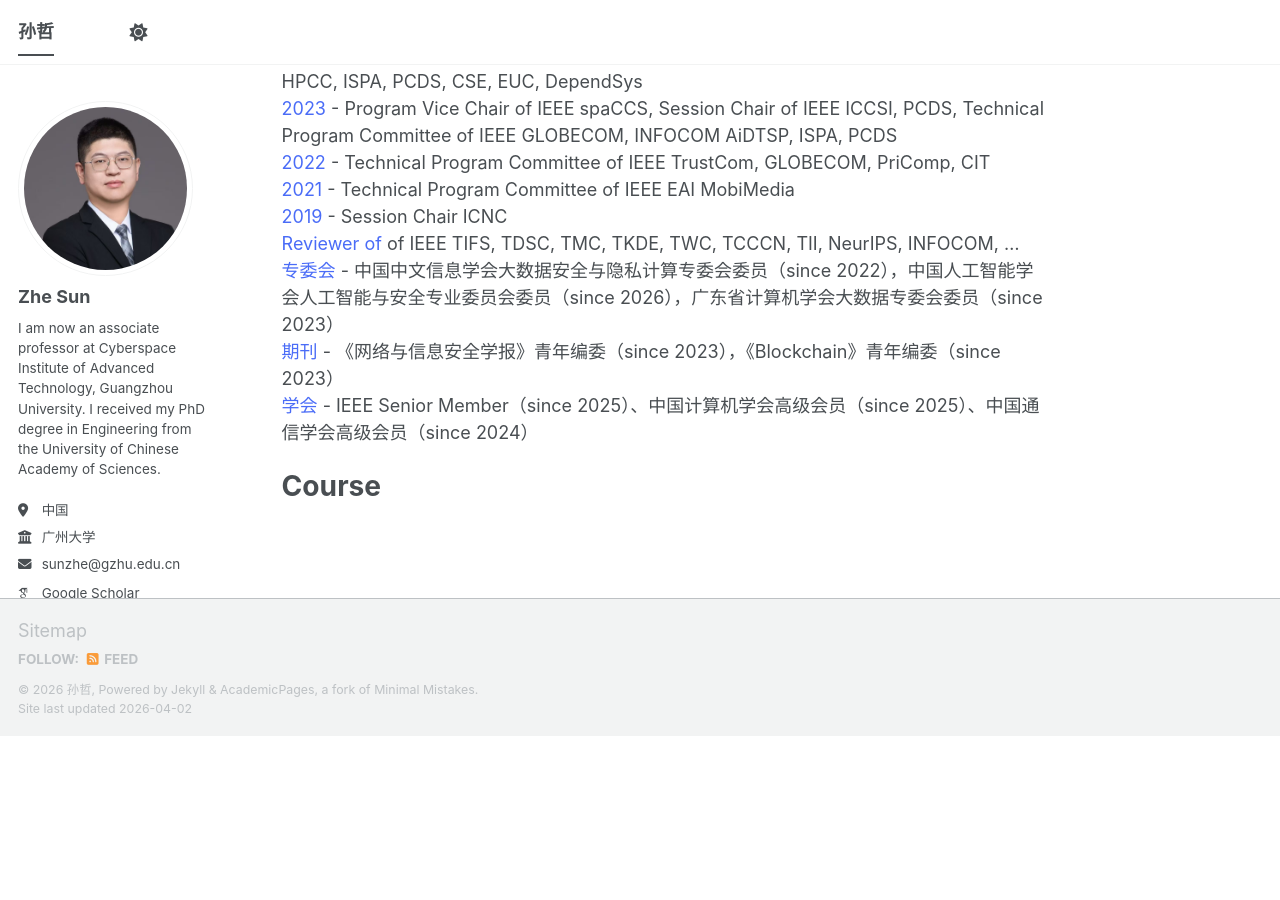
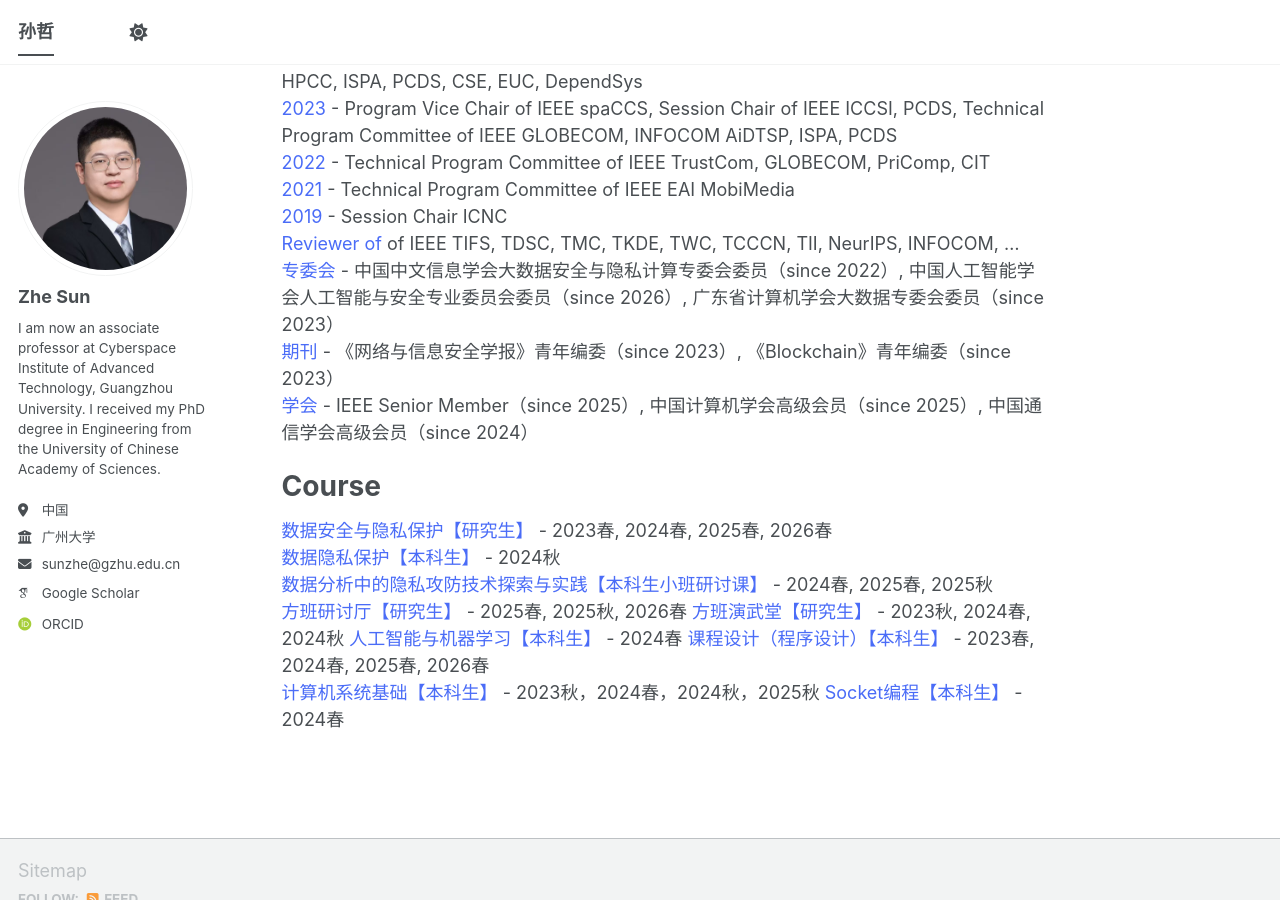
Before and after one commit to ZheSun208/ZheSun208.github.io, a Jekyll site: the page built from _pages/about.md, in a window 1280 px wide and 900 px high, scrolled down 2317 px. Built offline with Jekyll 4.4.1, drawn with Linux system fonts in a browser that asks for light colours; some web fonts are replaced; a script bundle is joined from its source files by our own code; library files that are not in the unit come from our copies; before the commit the page ends 3054 px from its top, so only the background shows below that.

Commit message:
Update about.md

```diff
--- a/_pages/about.md
+++ b/_pages/about.md
@@ -74,9 +74,18 @@ Activity
 <span style="color:#4a6cf7;">2021</span> - Technical Program Committee of IEEE EAI MobiMedia
 <span style="color:#4a6cf7;">2019</span> - Session Chair ICNC
 <span style="color:#4a6cf7;">Reviewer of</span> of IEEE TIFS, TDSC, TMC, TKDE, TWC, TCCCN, TII, NeurIPS, INFOCOM, ...
-<span style="color:#4a6cf7;">专委会</span> - 中国中文信息学会大数据安全与隐私计算专委会委员（since 2022），中国人工智能学会人工智能与安全专业委员会委员（since 2026），广东省计算机学会大数据专委会委员（since 2023）
-<span style="color:#4a6cf7;">期刊</span> - 《网络与信息安全学报》青年编委（since 2023），《Blockchain》青年编委（since 2023）
-<span style="color:#4a6cf7;">学会</span> - IEEE Senior Member（since 2025）、中国计算机学会高级会员（since 2025）、中国通信学会高级会员（since 2024）
+<span style="color:#4a6cf7;">专委会</span> - 中国中文信息学会大数据安全与隐私计算专委会委员（since 2022）, 中国人工智能学会人工智能与安全专业委员会委员（since 2026）, 广东省计算机学会大数据专委会委员（since 2023）
+<span style="color:#4a6cf7;">期刊</span> - 《网络与信息安全学报》青年编委（since 2023）, 《Blockchain》青年编委（since 2023）
+<span style="color:#4a6cf7;">学会</span> - IEEE Senior Member（since 2025）, 中国计算机学会高级会员（since 2025）, 中国通信学会高级会员（since 2024）
 
 Course
 ======
+<span style="color:#4a6cf7;">数据安全与隐私保护【研究生】</span> - 2023春, 2024春, 2025春, 2026春
+<span style="color:#4a6cf7;">数据隐私保护【本科生】</span> - 2024秋
+<span style="color:#4a6cf7;">数据分析中的隐私攻防技术探索与实践【本科生小班研讨课】</span> - 2024春, 2025春, 2025秋
+<span style="color:#4a6cf7;">方班研讨厅【研究生】</span> - 2025春, 2025秋, 2026春
+<span style="color:#4a6cf7;">方班演武堂【研究生】</span> - 2023秋, 2024春, 2024秋
+<span style="color:#4a6cf7;">人工智能与机器学习【本科生】</span> - 2024春
+<span style="color:#4a6cf7;">课程设计（程序设计）【本科生】</span> - 2023春, 2024春, 2025春, 2026春
+<span style="color:#4a6cf7;">计算机系统基础【本科生】</span> - 2023秋，2024春，2024秋，2025秋
+<span style="color:#4a6cf7;">Socket编程【本科生】</span> - 2024春
```
